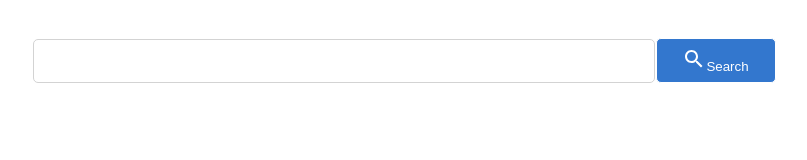
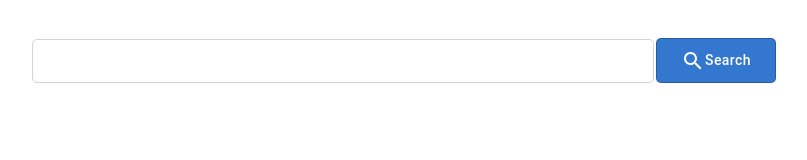
Before and after one commit to calvinyusno2359/googawr-search, a React (Create React App) app: page / in a window 1280 px wide. Shown: the top 160 px of the page, without its empty margins (236-1043 px from the left). Built offline with nearby package versions, Linux system fonts and the light colour scheme.

Commit message:
fix: button, use material ui instead

```diff
--- a/src/modules/SearchBar.css
+++ b/src/modules/SearchBar.css
@@ -1,7 +1,6 @@
 .SearchBar {
   display: flex;
   align-items: center;
-  flex-wrap: nowrap;
 }
 
 .SearchBar input {
@@ -20,9 +19,9 @@
   height: 45px;
   width: 10vw;
   max-width: 120px;
-  margin-left: 1px;
+  margin-left: 2px;
   background-color: rgb(51, 119, 206);
-  border: 1px solid white;
   color: white;
   border-radius: 5px;
+  text-transform: inherit;
 }
--- a/src/modules/SearchBar.js
+++ b/src/modules/SearchBar.js
@@ -1,6 +1,7 @@
 import React from "react";
 
 import SearchIcon from "@material-ui/icons/Search";
+import { Button } from "@material-ui/core";
 
 import "./SearchBar.css";
 
@@ -8,10 +9,10 @@ function SearchBar() {
   return (
     <div className="SearchBar">
       <input />
-      <button id="search">
+      <Button variant="outlined">
         <SearchIcon className="SearchBar__searchIcon" />
         Search
-      </button>
+      </Button>
     </div>
   );
 }
--- a/src/pages/ResultsPage.js
+++ b/src/pages/ResultsPage.js
@@ -7,7 +7,6 @@ import "./ResultsPage.css";
 function ResultsPage() {
   return (
     <div className="ResultsPage">
-      {" "}
       <div className="ResultsPage__header">
         <div className="ResultsPage__SearchBar">
           <SearchBar />
```
